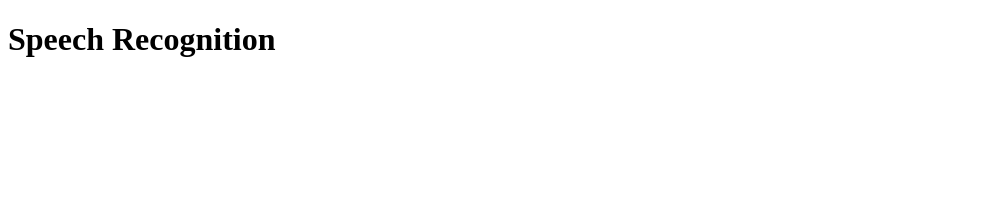
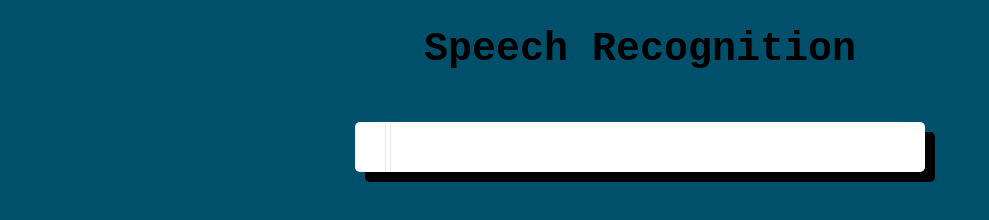
Before and after one commit to clerickbarrion/Speech-Recognition, a plain HTML site: page index.html in a window 1280 px wide. Shown: the whole page, without its empty margins (0-989 px from the left). Drawn offline with Linux system fonts and the light colour scheme.

Commit message:
added styles

```diff
--- a/index.html
+++ b/index.html
@@ -8,7 +8,7 @@
 </head>
 <body>
     <h1>Speech Recognition</h1>
-    <div class="words" contenteditable="true"></div>
+    <div class="words" contenteditable></div>
 
     <script src="script.js"></script>
 </body>
--- a/styles.css
+++ b/styles.css
@@ -0,0 +1,42 @@
+html {
+    font-size: 10px;
+}
+
+body {
+    background-color: rgb(0, 80, 107);
+    font-family: 'Courier New', Courier, monospace;
+    font-weight: 200px;
+    font-size: 20px;
+}
+
+h1 {
+    text-align: center;
+}
+
+.words {
+    max-width: 500px;
+    margin: 50px auto;
+    background: white;
+    border-radius: 5px;
+    box-shadow: 10px 10px 0 rgb(0, 0, 0.1);
+    padding: 1rem 2rem 1rem 5rem;
+    background-size: 100% 3rem;
+    position: relative;
+    line-height: 3rem;
+    background: -webkit-gradient(linear, 0, 0, 100%, from (#d9eaf3), color-stop(4%, #fff) 0 4px);
+}
+
+p {
+    margin: 0 0 3rem;
+}
+
+.words:before {
+    content: '';
+    position: absolute;
+    width: 4px;
+    top: 0;
+    left: 30px;
+    bottom: 0;
+    border: 1px solid;
+    border-color: transparent #efe4e4
+}
```
